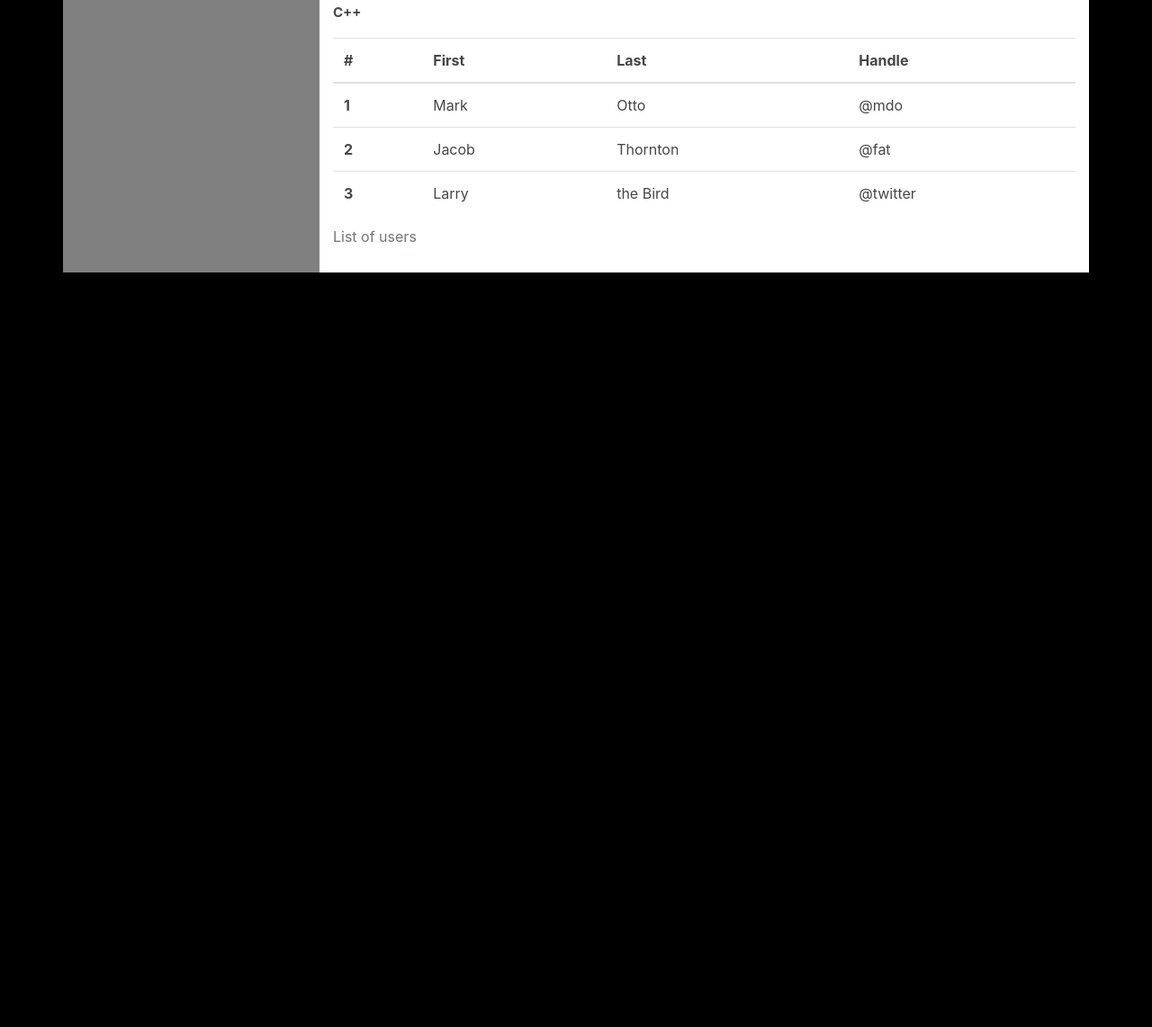
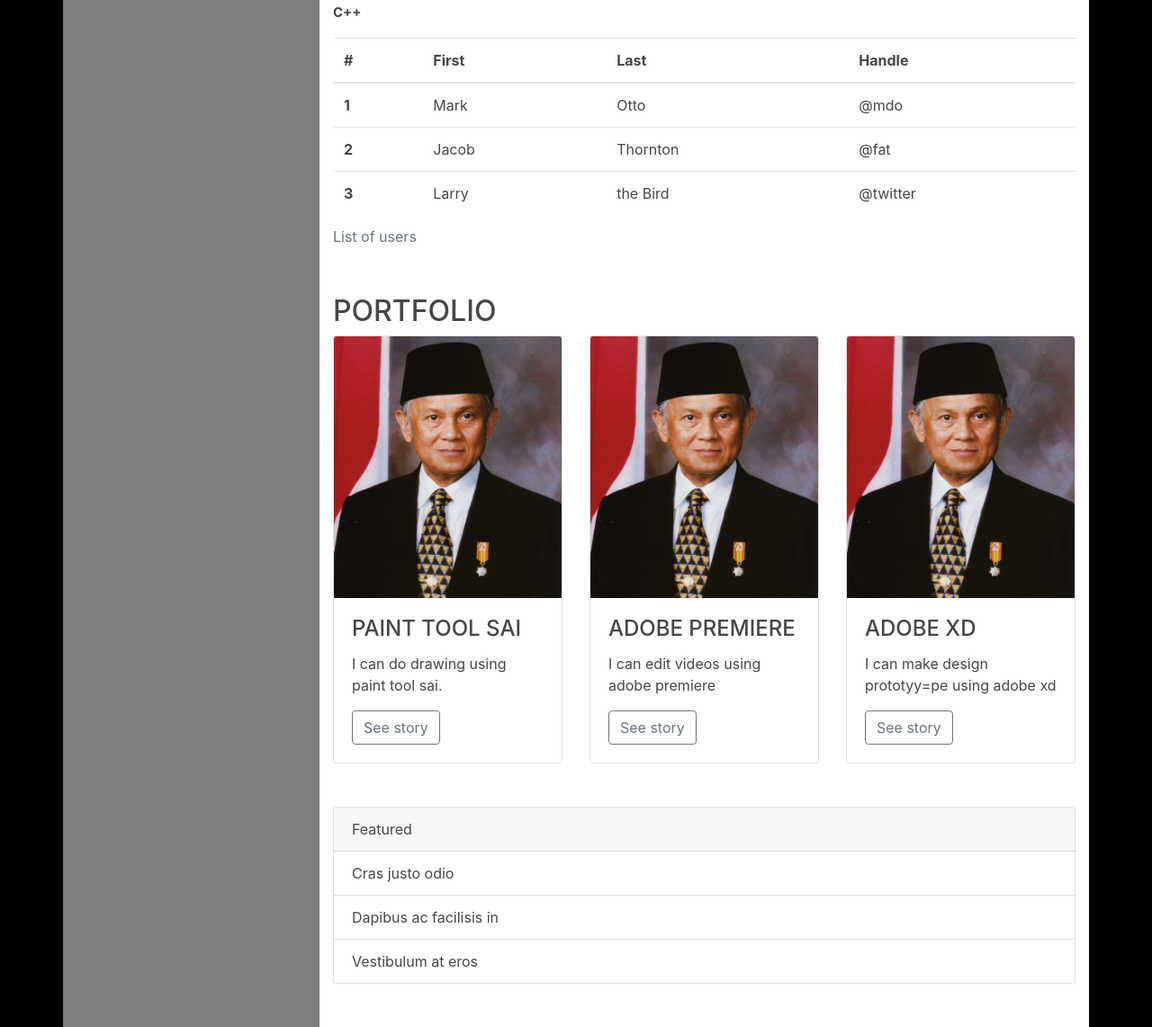
Before and after one commit to DPP-2020/praktikum-2-membuat-cv-part-2-Annisarizkipratama, a plain HTML site: page index.html in a window 1280 px wide. Shown: the part 930-2072 px from the top of the page at 90% size. Before the commit the page ends 1233 px from the top, so only its background shows below. Drawn offline with nearby package versions, Linux system fonts and the light colour scheme.

Commit message:
05211840000083 #1

```diff
--- a/index.html
+++ b/index.html
@@ -56,7 +56,7 @@ background-color: white;
         <div class="hilang" style="background-color: aliceblue;color:black">
             ini bakal hilang kalau screen dibawah 600
         </div>
-        <img src="habibie.jpg" width="200" height="200" class="img-thumbnail" alt="habibie">
+        <img src="habibie.jpg" width="200" height="200" class="img-thumbnail" alt="habibie" class="img-fluid d-block w-100">
       </div>
 
       <div class="col-sm-9">
@@ -113,6 +113,9 @@ background-color: white;
         <p style="font-size: 15px;font-weight: bold;">C#</p>
         <p style="font-size: 15px;font-weight: bold;">C++</p>
 
+
+
+
          <!-- ini table responsive -->
         <div class="table-responsive">
          <table class="table">
@@ -147,6 +150,68 @@ background-color: white;
             </tbody>
           </table>
           </div>
+          <br>
+
+          <h2>PORTFOLIO</h2>
+          <div class="row">
+
+        <div class="col-md-4">
+            <div class="card">
+            <img src="habibie.jpg" class="card-img-top" alt="habibie">
+            <div class="card-body">
+                <h4 class="card-title"> PAINT TOOL SAI</h4>
+              <p class="card-text">I can do drawing using paint tool sai.</p>
+              <a href="#" class="btn btn-outline-secondary"> See story</a>
+            </div>
+          </div>
+        </div>
+
+
+          <div class="col-md-4">
+            <div class="card">
+                <img class="card-img-top" src="habibie.jpg">
+                <div class="card-body">
+                    <h4 class="card-title"> ADOBE PREMIERE </h4>
+                    <p> I can edit videos using adobe premiere</p>
+                    <a href="#" class="btn btn-outline-secondary"> See story </a>
+                </div>
+            </div>
+        </div>
+
+        <div class="col-md-4">
+            <div class="card">
+                <img class="card-img-top" src="habibie.jpg">
+                <div class="card-body">
+                    <h4 class="card-title"> ADOBE XD </h4>
+                    <p> I can make design prototyy=pe using adobe xd</p>
+                    <a href="#" class="btn btn-outline-secondary"> See story </a>
+                </div>
+            </div>
+        </div>
+
+    </div>
+
+    <!-- List -->
+    <br>
+    <br>
+
+
+    <div class="card" >
+        <div class="card-header">
+          Featured
+        </div>
+        <ul class="list-group list-group-flush">
+          <li class="list-group-item">Cras justo odio</li>
+          <li class="list-group-item">Dapibus ac facilisis in</li>
+          <li class="list-group-item">Vestibulum at eros</li>
+        </ul>
+      </div>
+
+      <br>
+
+      <br>
+
+    </div>
 
     </div>
 
```
